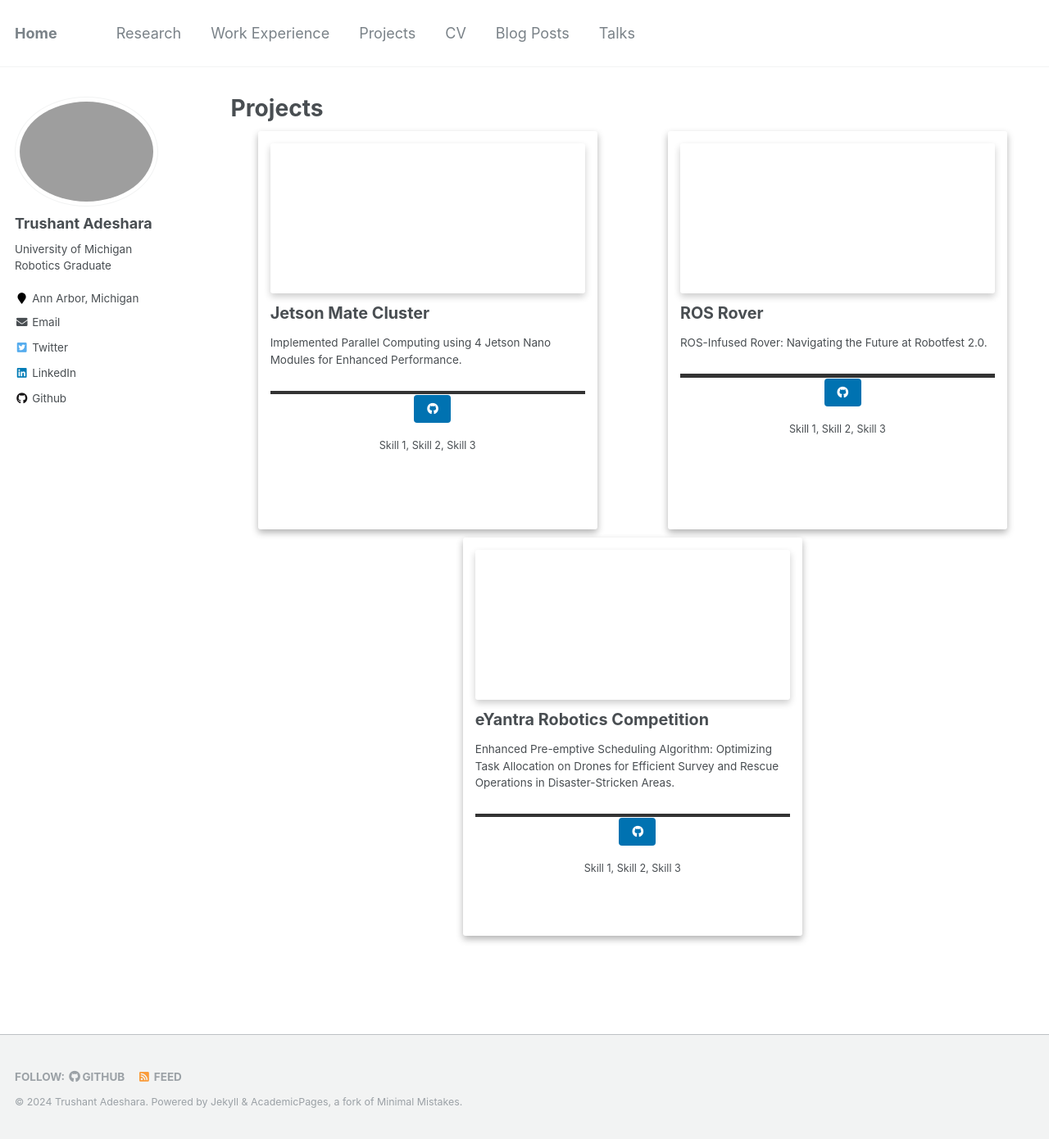
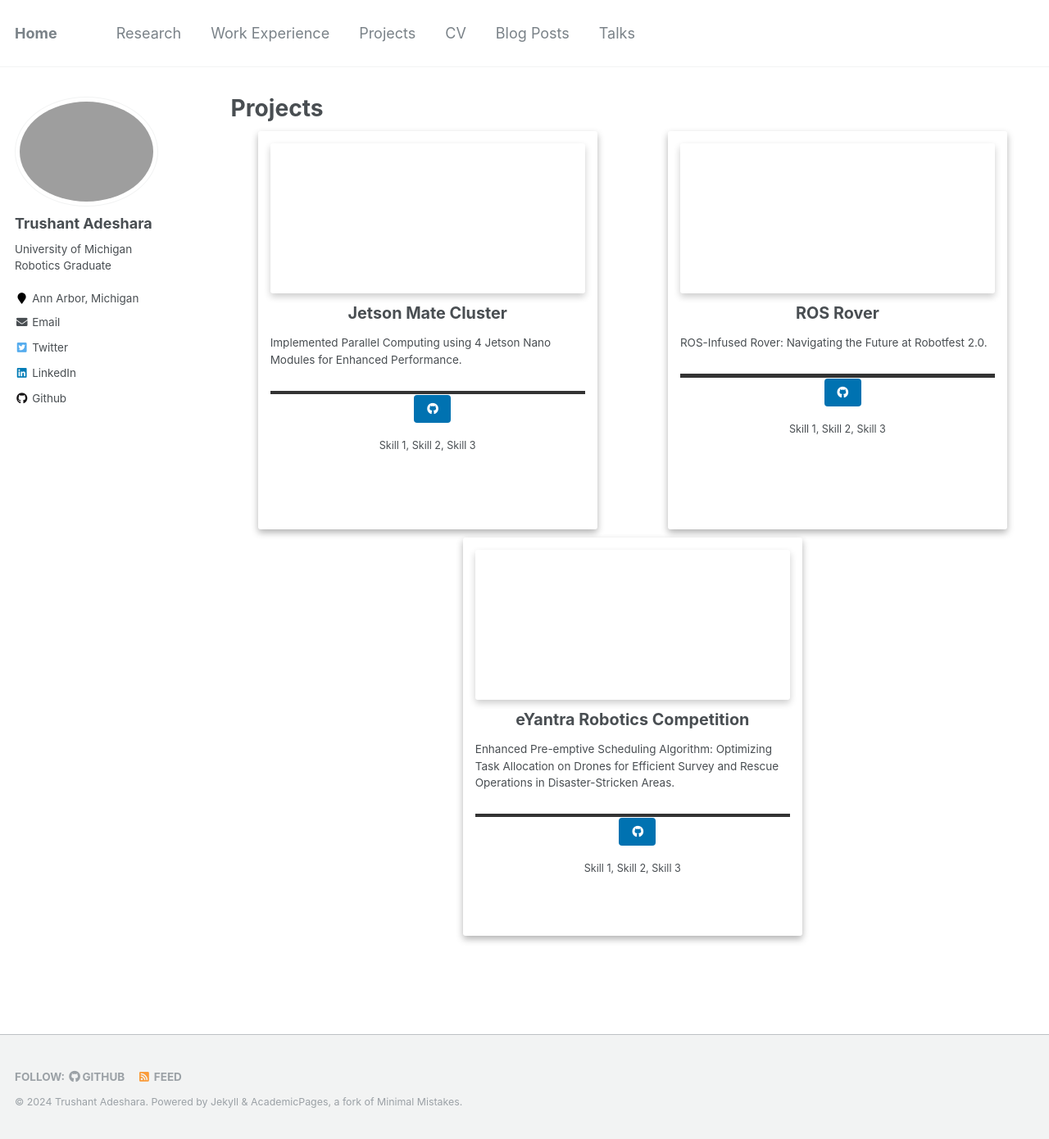
Before and after one commit to trushant05/trushant05.github.io, a Jekyll site: the page built from _pages/projects.html, in a window 1280 px wide and 1390 px high. Shown: the whole window at 82% size. Built offline with Jekyll 4.4.1, drawn with Linux system fonts in a browser that asks for light colours.

Commit message:
align title to center

```diff
--- a/_pages/projects.html
+++ b/_pages/projects.html
@@ -11,7 +11,7 @@ author_profile: true
   <div class="card h-100 d-flex flex-column justify-content-between">
     <img class="card-img-top mx-auto" src="">
     <div class="card-body d-flex flex-column">
-      <h4 class="card-title"> Jetson Mate Cluster </h4>
+      <h4 class="card-title text-center"> Jetson Mate Cluster </h4>
       <p class="card-text"> Implemented Parallel Computing using 4 Jetson Nano Modules for Enhanced Performance.</p>
     </div>
 
@@ -29,7 +29,7 @@ author_profile: true
   <div class="card h-100 d-flex flex-column justify-content-between">
     <img class="card-img-top mx-auto" src="">
     <div class="card-body d-flex flex-column">
-      <h4 class="card-title"> ROS Rover </h4>
+      <h4 class="card-title text-center"> ROS Rover </h4>
       <p class="card-text"> ROS-Infused Rover: Navigating the Future at Robotfest 2.0.</p>
     </div>
 
@@ -47,7 +47,7 @@ author_profile: true
    <div class="card h-100 d-flex flex-column justify-content-between">
     <img class="card-img-top mx-auto" src="">
     <div class="card-body d-flex flex-column">
-      <h4 class="card-title"> eYantra Robotics Competition </h4>
+      <h4 class="card-title text-center"> eYantra Robotics Competition </h4>
       <p class="card-text"> Enhanced Pre-emptive Scheduling Algorithm: Optimizing Task Allocation on Drones for Efficient Survey and Rescue Operations in Disaster-Stricken Areas. </p>
     </div>
 
```
